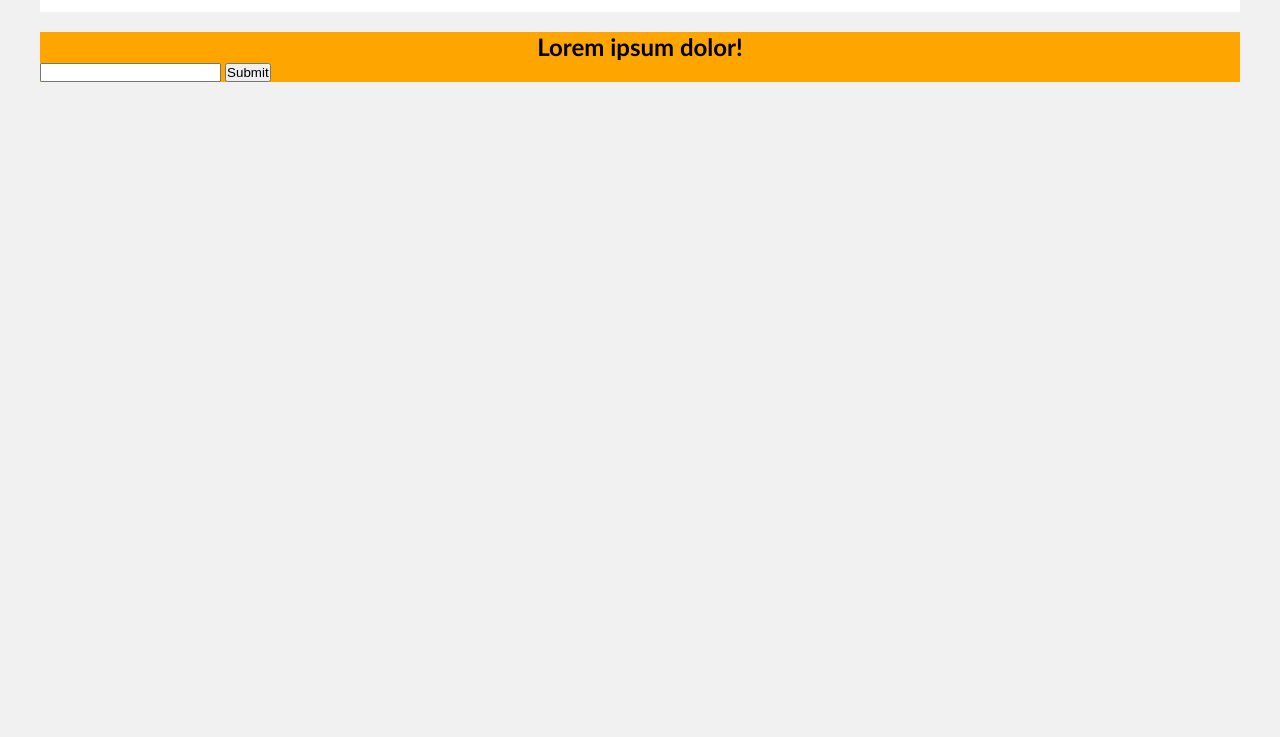
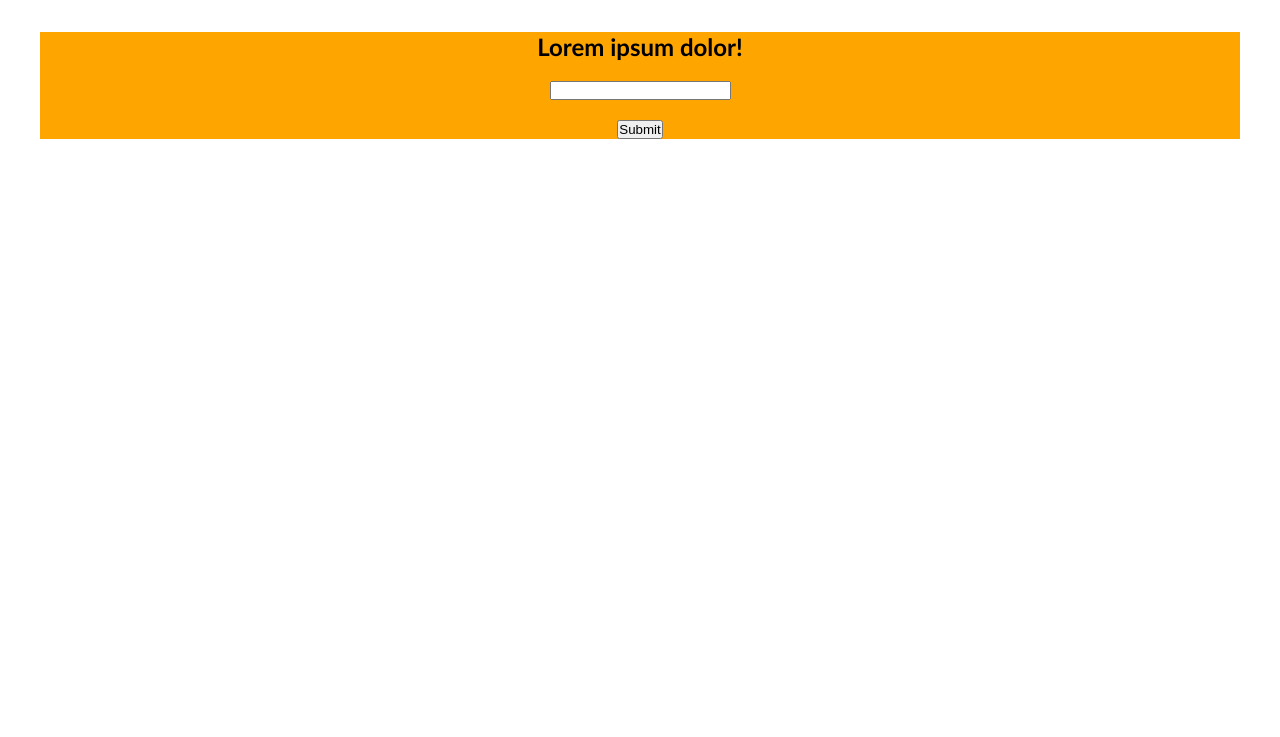
Before and after one commit to devangmalhotra/productlandingpage, a plain HTML site: page index.html in a window 1280 px wide. Shown: the part 63-800 px from the top of the page. Drawn offline with Linux system fonts and the light colour scheme.

Commit message:
updated html and styling

```diff
--- a/styles.css
+++ b/styles.css
@@ -7,7 +7,8 @@
 body {
     font-family:'Gill Sans', 'Gill Sans MT', Calibri, 'Trebuchet MS', sans-serif;
     margin: 0 40px;
-    background-color: rgb(241, 241, 241);
+    /*background-color: rgb(241, 241, 241);*/
+    background-color: white;
 }
 
 #header {
@@ -41,10 +42,12 @@ body {
 
 h1 {
     text-align: center;
+    margin-bottom: 20px;
 }
 
-.emailandbutton {
-
+input, button {
+    display: block;
+    margin: auto auto 20px auto;
 }
 
 #second-section {
```
